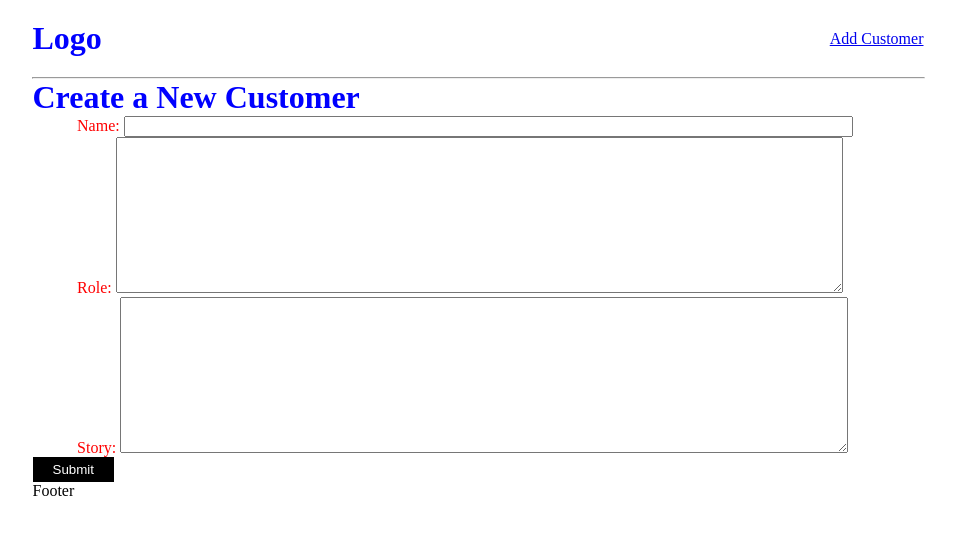
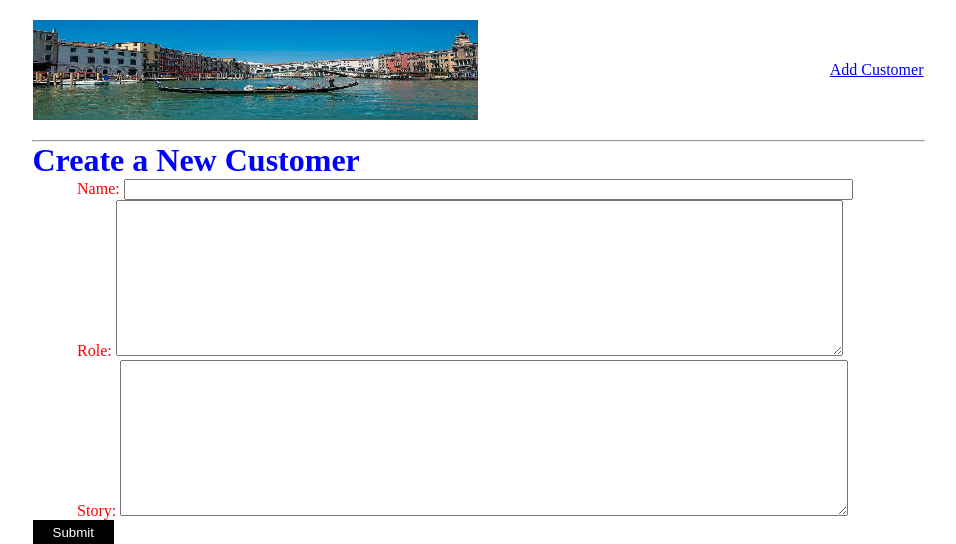
Before and after one commit to notTali/timetest, a Django app: page /add-customer/ in a window 1280 px wide. Shown: the top 544 px of the page, without its empty margins (162-1118 px from the left). Run offline with Django 4.2, Linux system fonts and the light colour scheme.

Commit message:
image displayed

```diff
--- a/timetestapp/templates/home.html
+++ b/timetestapp/templates/home.html
@@ -11,7 +11,13 @@
   </head>
   <body>
     <div class="heading">
-      <h1>Logo</h1>
+      <img
+        src="{% static 'img/1.jpeg' %}"
+        alt=""
+        srcset=""
+        width="150px"
+        height="100px"
+      />
       <a href="{% url 'add-customer' %}">Add Customer</a>
     </div>
     <hr />
```
